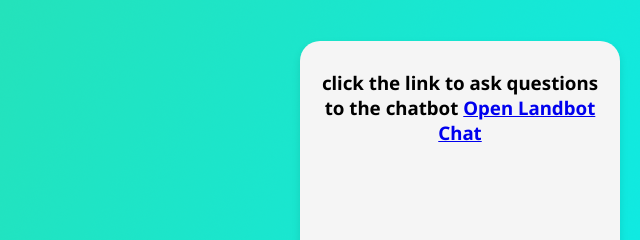
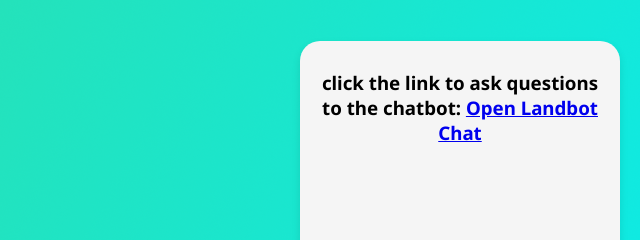
Before and after one commit to stealthspeedstorm/neuron2tur, a plain HTML site: page index.html in a window 1280 px wide. Shown: the part 519-759 px from the top of the page, 640-1280 px from the left. Drawn offline with Linux system fonts and the light colour scheme.

Commit message:
Update index.html

```diff
--- a/index.html
+++ b/index.html
@@ -38,8 +38,9 @@
       <div id="landbot">
     <div>
         <h3>
-            click the link to ask questions to the chatbot
+            click the link to ask questions to the chatbot:
             <a href="https://landbot.online/v3/H-2577126-RLU6ZMAJDUL8Z6SL/index.html" target="_blank">
+
                 Open Landbot Chat
             </a>
         </h3>
```
